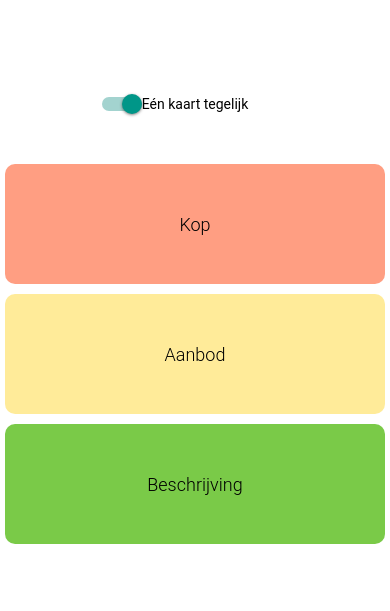
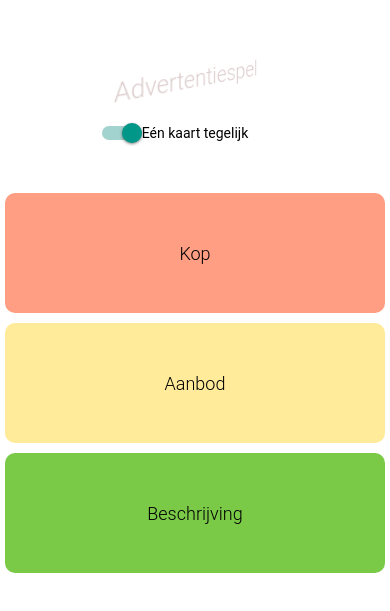
Before and after one commit to daafith/react-native-advertentiespel, a React Native app: screen / in a window 390 px wide. Shown: the part 103-714 px from the top of the page. Built offline with nearby package versions, Linux system fonts and the light colour scheme.

Commit message:
styling, header, animation, behavior no reflip

```diff
--- a/App.js
+++ b/App.js
@@ -23,6 +23,7 @@ export default class App extends React.Component {
     render() {
         return (
             <View style={styles.container}>
+                <Text style={styles.header}>Advertentiespel</Text>
                 <View style={styles.toggleView}>
                     <Switch
                         onValueChange={this.allowAll}
@@ -69,28 +70,22 @@ export default class App extends React.Component {
     };
 
     flipAny(index) {
-        let showKop = index === 0 ? !this.state.showKop : this.state.showKop;
-        let showAanbod = index === 1 ? !this.state.showAanbod : this.state.showAanbod;
-        let showBeschrijving = index === 2 ? !this.state.showBeschrijving : this.state.showBeschrijving;
-
-        this.setState({
-            showKop,
-            showAanbod,
-            showBeschrijving,
-        });
+        if (index === 0) {
+            this.setState({
+                showKop: true
+            })
+        } else if (index === 1) {
+            this.setState({
+                showAanbod: true
+            })
+        } else {
+            this.setState({
+                showBeschrijving: true
+            })
+        }
     }
 
     flipOne(index) {
-        // let showKop = index === 0;
-        // let showAanbod = index === 1;
-        // let showBeschrijving = index === 2;
-        //
-        // this.setState({
-        //     showKop,
-        //     showAanbod,
-        //     showBeschrijving,
-        // });
-
         if (index === 0) {
             this.setState({
                 showKop: !this.state.showKop,
--- a/components/Card.js
+++ b/components/Card.js
@@ -37,18 +37,12 @@ class FadeIntoView extends React.Component {
     }
 
     componentDidMount() {
-        Animated.sequence([Animated.timing(
+        Animated.timing(
             this.state.fadeAnim,
             {
                 toValue: 1,
                 duration: 800,
-            },
-            this.state.fadeAnim,
-            {
-                toValue: 0.3,
-                duration: 800,
-            },
-        )]).start();
+            }).start();
     }
 
     render() {
--- a/styles.js
+++ b/styles.js
@@ -91,5 +91,19 @@ export const styles = StyleSheet.create({
     spacing: {
         paddingTop: 5,
         paddingBottom: 5,
+    },
+    header: {
+        paddingBottom: 30,
+        fontFamily: getFont(),
+        textAlign: 'center',
+        fontSize: 24,
+        color: '#713030',
+        fontWeight: '300',
+        opacity: 0.25,
+        transform: [
+            { perspective: 300 },
+            { rotateY: '30deg'},
+            { skewY: '-10deg'},
+        ]
     }
 });
```
